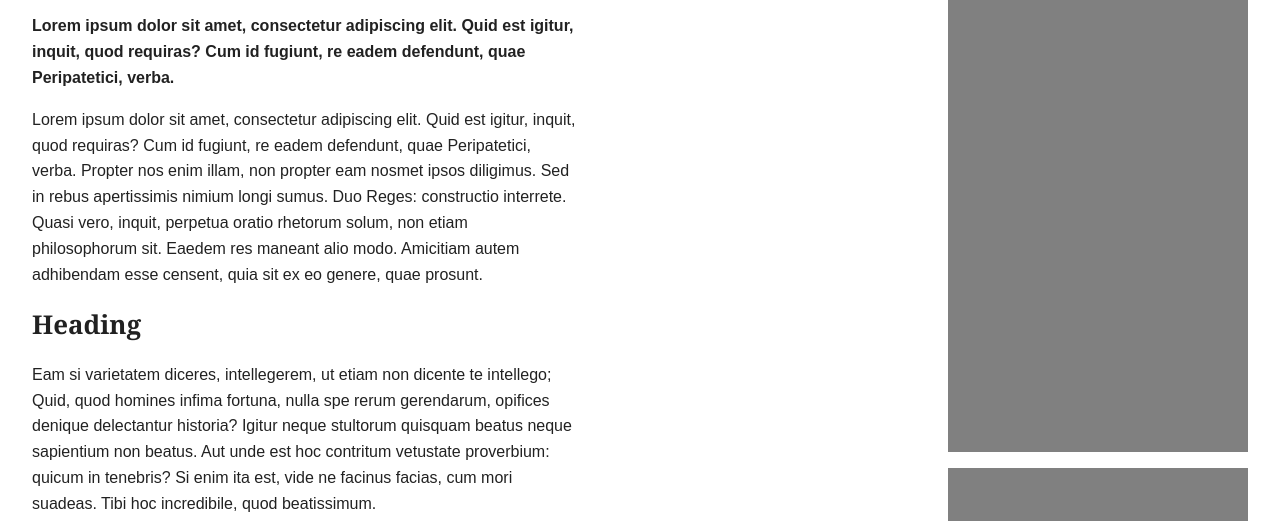
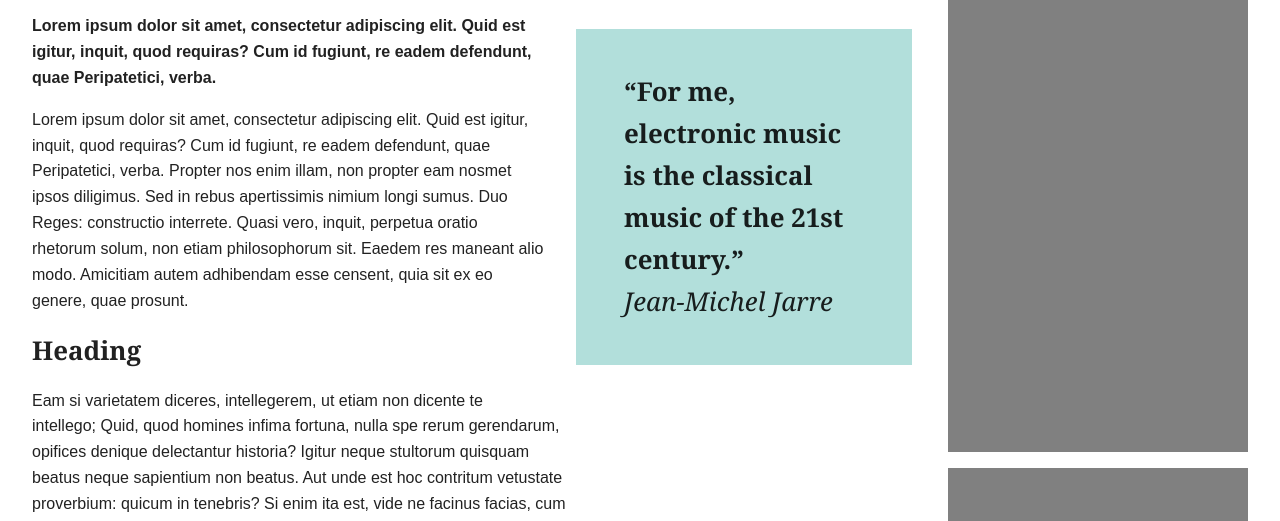
Before and after one commit to MCKreukniet/html-css-website-template, a plain HTML site: page index.html in a window 1280 px wide. Shown: the part 276-797 px from the top of the page. Drawn offline with Linux system fonts and the light colour scheme.

Commit message:
added a example post visual with style

```diff
--- a/assets/css/style.css
+++ b/assets/css/style.css
@@ -210,6 +210,13 @@
 	color: var(--dark-secondary-text);
 }
 
+.post-visual {
+	height: 21rem;
+	width: 21rem;
+	margin: 2rem 0 2rem 2rem;
+	float: right;
+}
+
 p#intro {
 	font-weight: bold;
 }
--- a/index.html
+++ b/index.html
@@ -41,6 +41,14 @@
 			<h1>Post title</h1>
 			<p class="main-header__date">10 January 1970</p>
 		</header>
+
+		<div class="post-visual" style="font-size: 1.618rem; padding: 1rem 3rem 1rem 3rem; background-color: #B2DFDB; color: rgba(0, 0, 0, 0.87); display: flex; align-items: center; font-family: Georgia, serif;">
+			<div>
+				<b>&#8220;For me, electronic music is the classical music of the 21st century.&#8221;</b><br/>
+				<i>Jean-Michel Jarre</i>
+			</div>
+		</div>
+
 		<p id="intro">
 			Lorem ipsum dolor sit amet, consectetur adipiscing elit. Quid est igitur, inquit, quod requiras? Cum id fugiunt, re eadem defendunt, quae Peripatetici, verba.
 		</p>
```
